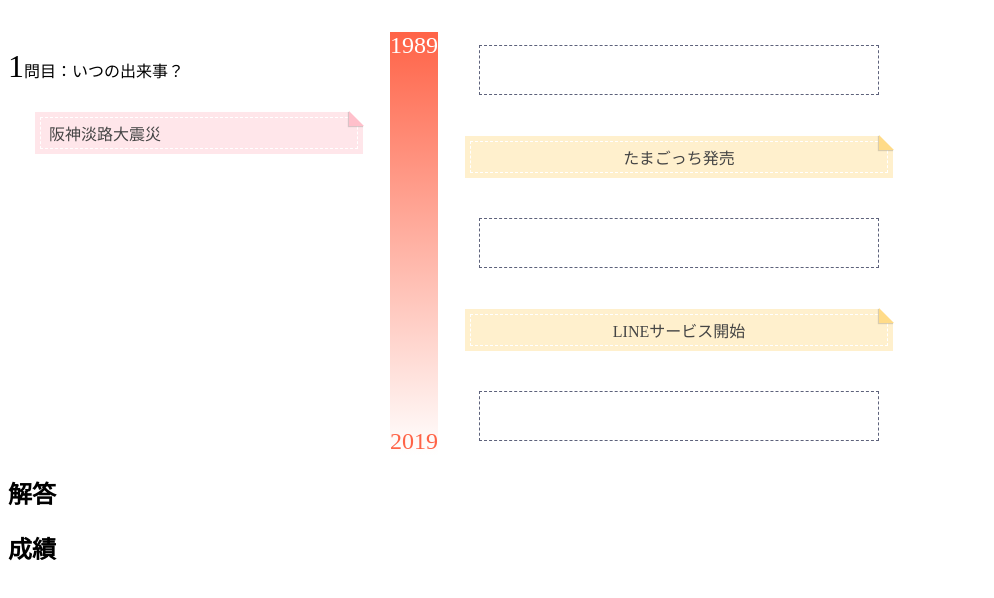
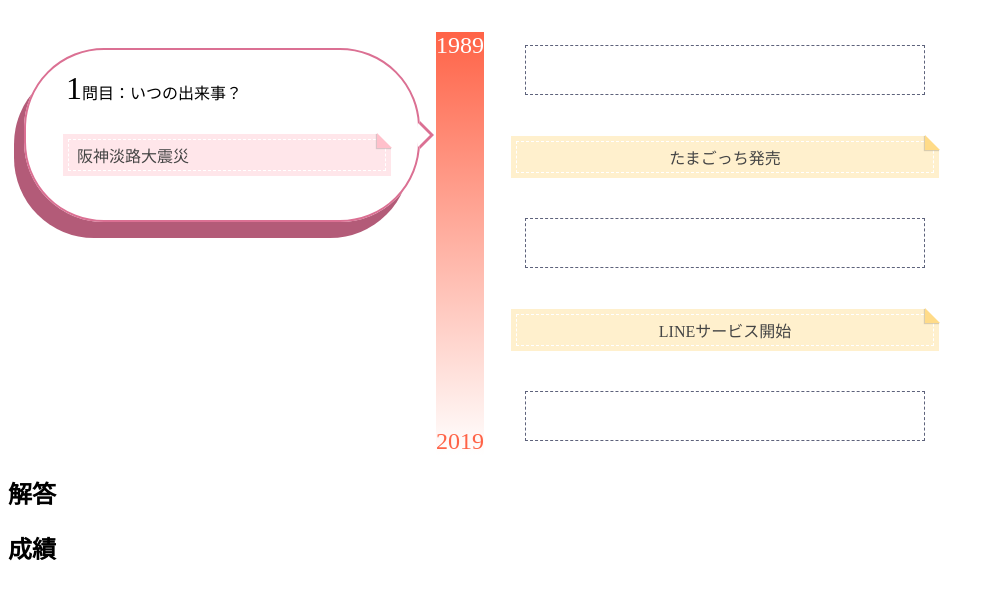
Before and after one commit to Emily57/heiseiTL, a plain HTML site: page heiseiTL.html in a window 1280 px wide. Shown: the part 132-730 px from the top of the page, without its empty margins (0-994 px from the left). Drawn offline with nearby package versions, Linux system fonts and the light colour scheme.

Commit message:
Change layout of question

```diff
--- a/heiseiTL.css
+++ b/heiseiTL.css
@@ -29,8 +29,8 @@ h1:before {
 
 #text_quiz{
   text-align: left;
-  min-width: 300px;
-  max-height: 200px;
+  min-width: 100px;
+  max-height: 150px;
   position: relative;
   background: -moz-linear-gradient(top, #ff6347, #fff);
   top: 160px;
@@ -38,7 +38,41 @@ h1:before {
   justify-content: center;
   position: -webkit-sticky;
   position: sticky;
+  border-radius: 80px;
+  margin: 1em;
+  padding: 20px 0px 0px 10px;
+  border: 2px solid #db7093;
+  box-shadow: -10px 16px #b35b78;
 }
+
+
+#text_quiz:before {
+  content: "";
+  position: absolute;
+  top: 50%;
+  right: -24px;
+  margin-top: -12px;
+  border: 12px solid transparent;
+  border-left: 12px solid #FFF;
+  z-index: 2;
+}
+
+#text_quiz:after {
+  content: "";
+  position: absolute;
+  top: 50%;
+  right: -30px;
+  margin-top: -14px;
+  border: 14px solid transparent;
+  border-left: 14px solid #db7093;
+  z-index: 1;
+}
+
+#text_quiz p {
+  margin: 0px 30px;
+}
+
+
 
 #time_axis{
   text-align: left;
```
